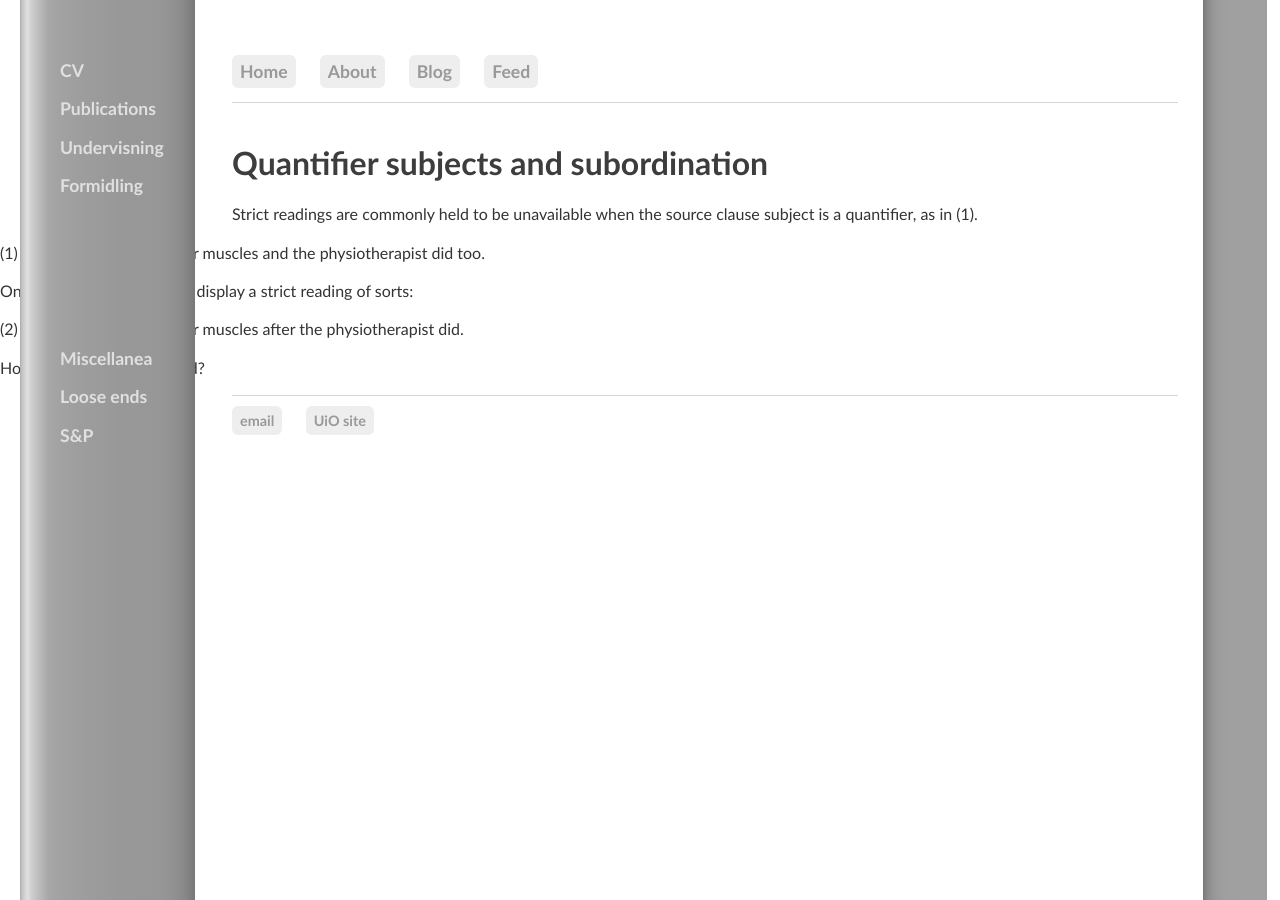
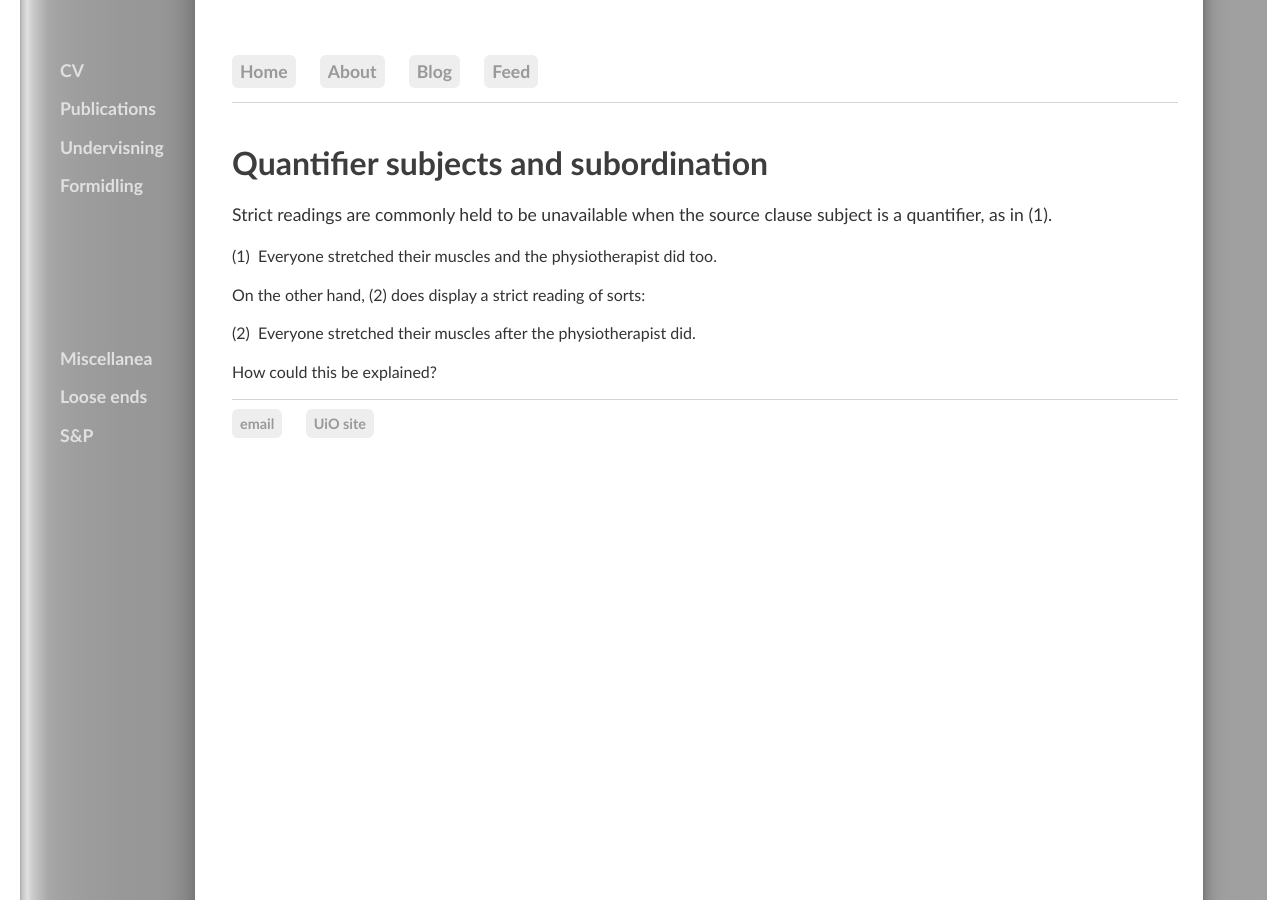
Before and after one commit to kjelljs/kjelljs.github.io, a Jekyll site: the page built from courses/ellipsis/quanti.html, in a window 1280 px wide. Built offline with Jekyll 4.4.1, drawn with Linux system fonts in a browser that asks for light colours.

Commit message:
Update quanti.html

```diff
--- a/courses/ellipsis/quanti.html
+++ b/courses/ellipsis/quanti.html
@@ -3,7 +3,7 @@ layout: post
 title: "Quantifier subjects and subordination"
 ---
 
-</div class="ingress"><p>Strict readings are commonly held to be unavailable when the source clause subject is a quantifier, as in (1).
+<div class="ingress"><p>Strict readings are commonly held to be unavailable when the source clause subject is a quantifier, as in (1).
 </p></div>
 <p>(1) &nbsp;Everyone stretched their muscles and the physiotherapist did too.</p>
 <p>On the other hand, (2) does display a strict reading of sorts:</p>
```
